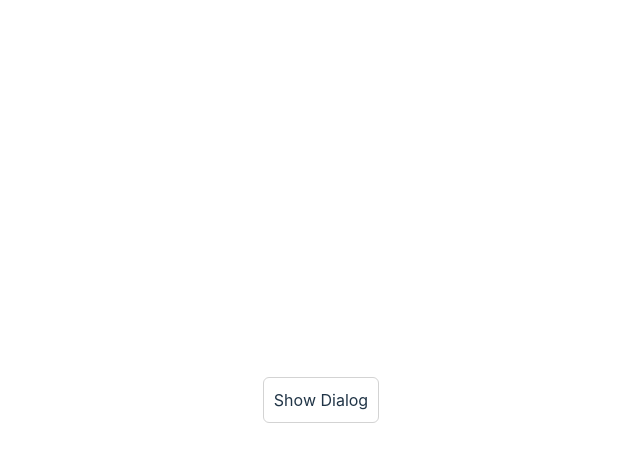
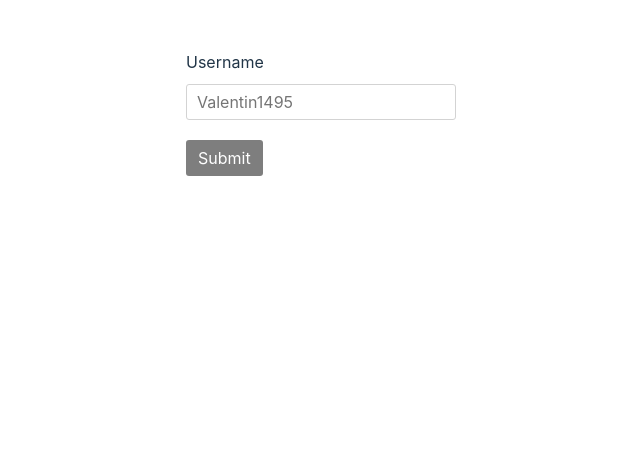
Before and after one commit to Valentin1495/PolyglotPal, a React (Vite) app: page / in a window 1280 px wide. Shown: the top 462 px of the page, without its empty margins (319-959 px from the left). Built offline with nearby package versions, Linux system fonts and the light colour scheme.

Commit message:
Github profile finder
create custom function

```diff
--- a/src/App.tsx
+++ b/src/App.tsx
@@ -15,6 +15,7 @@ import TreeView from './components/Tree View UI/tree-view';
 import ScrollIndicator from './components/Scroll Indicator/scroll-indicator';
 import Tabs from './components/Tabs/tabs';
 import Dialog from './components/Dialog/dialog';
+import GithubProfileFinder from './components/Github Profile FInder/github-profile-finder';
 
 const IMAGES = [
   {
@@ -69,7 +70,8 @@ function App() {
       {/* <SwitchTheme /> */}
       {/* <ScrollIndicator /> */}
       {/* <Tabs data={TABSDATA} /> */}
-      <Dialog />
+      {/* <Dialog /> */}
+      <GithubProfileFinder />
     </>
   );
 }
--- /dev/null
+++ b/src/components/Github Profile FInder/format-date.ts
@@ -0,0 +1,11 @@
+export function formatDate(dateString: string) {
+  const date = new Date(dateString);
+
+  // Specify the locale and options for the desired output
+  const formattedDate = date.toLocaleDateString('en-US', {
+    month: 'long', // Full name of the month
+    year: 'numeric', // Numeric value of the year
+  });
+
+  return formattedDate;
+}
--- /dev/null
+++ b/src/components/Github Profile FInder/github-profile-finder.css
@@ -0,0 +1,18 @@
+.submit-btn {
+  color: white;
+  background-color: black;
+  padding: 6px 12px;
+  border-radius: 3px;
+  cursor: pointer;
+  margin-top: 10px;
+  transition: opacity 150ms ease-in-out;
+}
+
+.submit-btn:hover {
+  opacity: 75%;
+}
+
+.submit-btn:disabled {
+  pointer-events: none;
+  opacity: 50%;
+}
--- /dev/null
+++ b/src/components/Github Profile FInder/github-profile-finder.tsx
@@ -0,0 +1,117 @@
+import { FormEvent, useState } from 'react';
+import './github-profile-finder.css';
+import { formatDate } from './format-date';
+
+type User = {
+  id: number;
+  avatar_url: string;
+  created_at: string;
+  location: string;
+  name: string;
+  html_url: string;
+};
+
+export default function GithubProfileFinder() {
+  const [input, setInput] = useState<string>('');
+  const [user, setUser] = useState<User | null>(null);
+  const [errMSg, setErrMsg] = useState<string>('');
+  const [loading, setLoading] = useState<boolean>(false);
+
+  const searchUser = async (e: FormEvent<HTMLFormElement>) => {
+    e.preventDefault();
+    try {
+      setLoading(true);
+      const response = await fetch('https://api.github.com/users/' + input);
+      const data = await response.json();
+
+      if (data.message) {
+        setUser(null);
+        setErrMsg(data.message);
+      } else {
+        const { id, avatar_url, created_at, location, name, html_url } = data;
+
+        setUser({
+          id,
+          avatar_url,
+          created_at,
+          location,
+          name,
+          html_url,
+        });
+        setErrMsg('');
+      }
+      setLoading(false);
+    } catch (error) {
+      console.error(error);
+      setErrMsg('');
+      setLoading(false);
+    }
+  };
+
+  return (
+    <div
+      style={{
+        height: '100vh',
+        display: 'flex',
+        flexDirection: 'column',
+        alignItems: 'center',
+      }}
+    >
+      <form
+        onSubmit={searchUser}
+        style={{
+          display: 'flex',
+          flexDirection: 'column',
+          alignItems: 'start',
+          gap: '10px',
+          padding: '50px',
+        }}
+      >
+        <label htmlFor='username'>Username</label>
+        <input
+          id='username'
+          type='text'
+          placeholder='Valentin1495'
+          style={{
+            all: 'unset',
+            border: '1px solid lightgray',
+            textAlign: 'left',
+            borderRadius: '3px',
+            padding: '5px 10px',
+          }}
+          autoFocus
+          value={input}
+          onChange={(e) => setInput(e.target.value)}
+        />
+        <button
+          type='submit'
+          className='submit-btn'
+          disabled={loading || !input.trim()}
+        >
+          {loading ? 'Submitting...' : 'Submit'}
+        </button>
+      </form>
+      {user && (
+        <section>
+          <img
+            src={user.avatar_url}
+            alt='profile picture'
+            width={200}
+            height={200}
+            style={{
+              objectFit: 'cover',
+              borderRadius: '9999px',
+            }}
+          />
+          <h3>name: {user.name}</h3>
+          <h4>location: {user.location}</h4>
+          <h4>joined {formatDate(user.created_at)}</h4>
+          <a href={user.html_url} target='blank'>
+            Github
+          </a>
+        </section>
+      )}
+      {errMSg && <p>{errMSg}</p>}
+    </div>
+  );
+}
```
